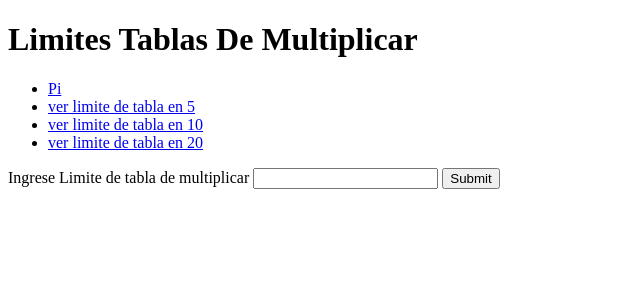
After one commit to LucianoOroquietam/php, a PHP site: page / in a window 1280 px wide. The commit adds this page. Shown: the top 300 px of the page, without its empty margins (0-640 px from the left). Run offline with PHP 8.4, Linux system fonts and the light colour scheme.

Commit message:
intento de ruteo

```diff
--- a/limiteTabla.php
+++ b/limiteTabla.php
@@ -1,11 +1,14 @@
 <?php
-if(isset($_GET["limit"])) {
-
-    $limite = $_GET["limit"];
 
 
+    if(!empty($_GET["limit"])) {
+        $limite = $_GET["limit"];
+        mostrarTabla ($limite);
+    }
+
+    function mostrarTabla ($limite){
+
         echo "el limite es $limite";
-
         echo "<table text-align:center; border=5>";
             echo "<td>";
             echo "<tr><td>";
@@ -31,4 +34,8 @@ if(isset($_GET["limit"])) {
 
             echo "</table>";
     }
+
+
+
+
 ?>
--- /dev/null
+++ b/pi.php
@@ -0,0 +1,12 @@
+<?php
+function mostrarPi(){
+    echo "<h1>EL NUMERO PI</h1>";
+    echo "Este es el valor del numero pi " . pi()."</br>"; // 3.1415926535898
+
+
+    echo "El valor constante de Pi (en la geometría euclídea) es de 3,141592…
+    pero, precisamente por el hecho de que es irracional, sabemos que tendrá infinitos decimales.";
+
+}
+
+?>
--- /dev/null
+++ b/router.php
@@ -0,0 +1,35 @@
+<?php
+//
+
+require_once "pi.php";
+require "limiteTabla.php";
+
+if($_GET ['action'] == !' '){
+
+    include "templates/header.php";
+
+}
+
+else{
+
+    //viene el action lo parto por barra
+    $partesURL = explode('/', $_GET ['action']);
+
+    if($partesURL[0] === 'limit=5'){
+        mostrarTabla(5);
+
+    }
+    elseif($partesURL[0] === 'pi'){
+        mostrarPi();
+
+    }
+    elseif($partesURL[0] === 'limit=10'){
+        mostrarTabla(10);
+
+    }
+    elseif($partesURL[0] === 'limit=20'){
+        mostrarTabla(20);
+
+    }
+
+}
--- /dev/null
+++ b/templates/header.php
@@ -0,0 +1,40 @@
+<!DOCTYPE html>
+<html lang="en">
+<head>
+	<meta charset="UTF-8">
+	<meta http-equiv="X-UA-Compatible" content="IE=edge">
+	<meta name="viewport" content="width=device-width, initial-scale=1.0">
+	<title>Document</title>
+</head>
+<body>
+
+    <header>
+
+        <h1>Limites Tablas De Multiplicar</h1>
+
+        <nav>
+            <ul>
+                <li><a href="pi">Pi</a></li>
+                <li><a href="limit=5">ver limite de tabla en 5</a></li>
+                <li><a href="limit=10">ver limite de tabla en 10</a></li>
+                <li><a href="limit=20">ver limite de tabla en 20</a></li>
+            </ul>
+        </nav>
+
+        <form action="limiteTabla.php" method="GET">
+
+            <label for="">Ingrese Limite de tabla de multiplicar</label>
+            <input type="number" name="limit" id="">
+
+            <input type="submit" >
+
+
+        </form>
+
+    </header>
+
+
+
+
+</body>
+</html>
```
Also changed, not shown: numeropi.php (+6 -9 lines), punto6.php (+5 -56 lines), .htaccess (added). Lines whose indentation alone changed are shown as unchanged.
